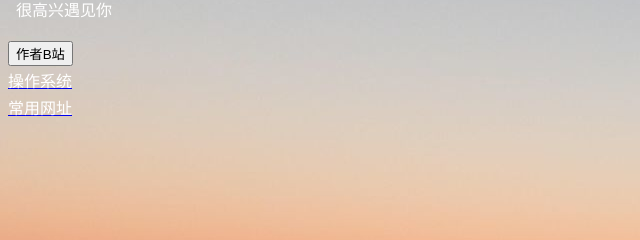
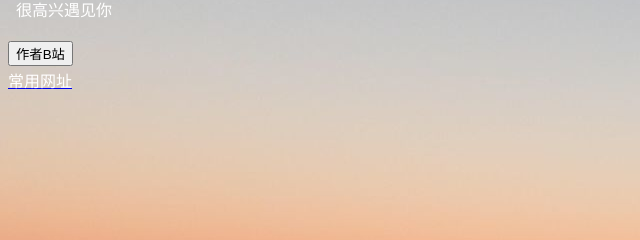
Before and after one commit to trznb/turuize.github.io, a plain HTML site: page index.html in a window 1280 px wide. Shown: the part 236-476 px from the top of the page, 0-640 px from the left. Drawn offline with Linux system fonts and the light colour scheme.

Commit message:
Update index.html

```diff
--- a/index.html
+++ b/index.html
@@ -55,5 +55,4 @@ setTimeout("show()",1000);
 
 
  <a href="https://space.bilibili.com/1717347595" target="_blank"><button>作者B站</button></a></br>
-<a href="system.html"><font color="#FFFFFF"><font size="3">操作系统</a><br/>
  <a href="website.html"><font color="#FFFFFF"><font size="3">常用网址</a><br/>
```
